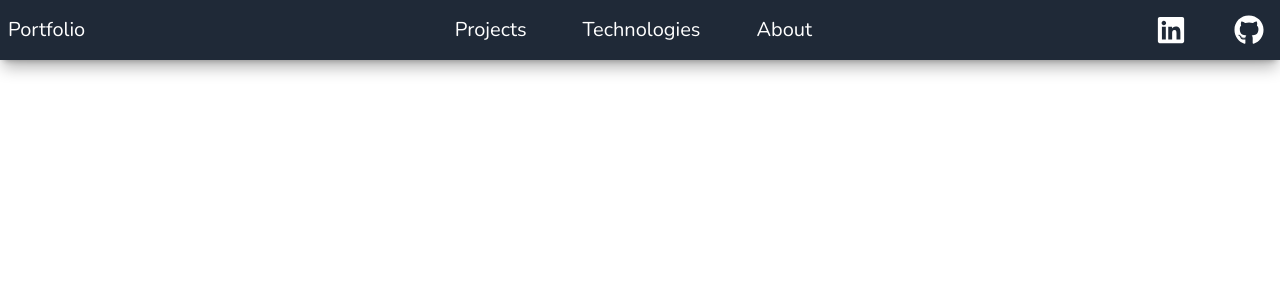
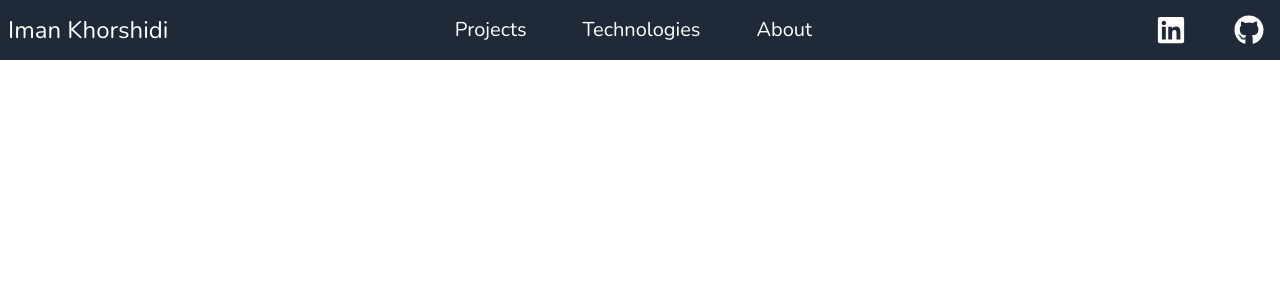
Before and after one commit to Imankh72/portfolio, a Next.js app: page / in a window 1280 px wide. Shown: the top 300 px of the page. Built offline with nearby package versions, Linux system fonts and the light colour scheme.

Commit message:
Fix: Navbar Component

```diff
--- a/components/Navbar.jsx
+++ b/components/Navbar.jsx
@@ -24,7 +24,9 @@ const Navbar = () => {
           />
         )}
 
-        <span>Portfolio </span>
+        <Link href="/">
+          <a className="text-2xl">Iman Khorshidi</a>
+        </Link>
       </div>
       <ul
         className={`flex flex-col space-y-4 absolute w-[60%] h-[100vh] bg-gray-800 py-5 px-2 ${
@@ -39,12 +41,12 @@ const Navbar = () => {
           </Link>
         ))}
         <li className="transition-all md:hover:scale-125 md:ml-72">
-          <a href="https://www.linkedin.com/in/iman-khorshidi/">
-            <FaLinkedin className="transition-all text-3xl ml-2 mb-2 mt-1 cursor-pointer hover:scale-125 md:mb-0 md:mt-0 md:hover:scale-100" />
+          <a href="https://www.linkedin.com/in/iman-khorshidi/" target="_blank">
+            <FaLinkedin className="transition-all text-3xl ml-2 mb-2 mt-12 cursor-pointer hover:scale-125 md:mb-0 md:mt-0 md:hover:scale-100" />
           </a>
         </li>
         <li className="transition-all md:hover:scale-125">
-          <a href="https://github.com/Imankh72">
+          <a href="https://github.com/Imankh72" target="_blank">
             <FaGithub className="transition-all text-3xl ml-2 cursor-pointer hover:scale-125 md:hover:scale-100" />
           </a>
         </li>
--- a/styles/globals.css
+++ b/styles/globals.css
@@ -25,7 +25,7 @@ li {
 
 @layer components {
   .navBar {
-    @apply bg-gray-800 w-[100%] h-[60px] fixed top-0 left-0 text-white shadow-lg shadow-black/30 text-xl px-2 md:flex md:justify-between md:max-w-7xl xl:left-[50%] xl:desktopNavBar;
+    @apply bg-gray-800 w-[100%] h-[60px] fixed top-0 left-0 text-white text-xl px-2 md:flex md:justify-between md:max-w-7xl xl:left-[50%] xl:desktopNavBar;
   }
 
   .desktopNavBar {
```
